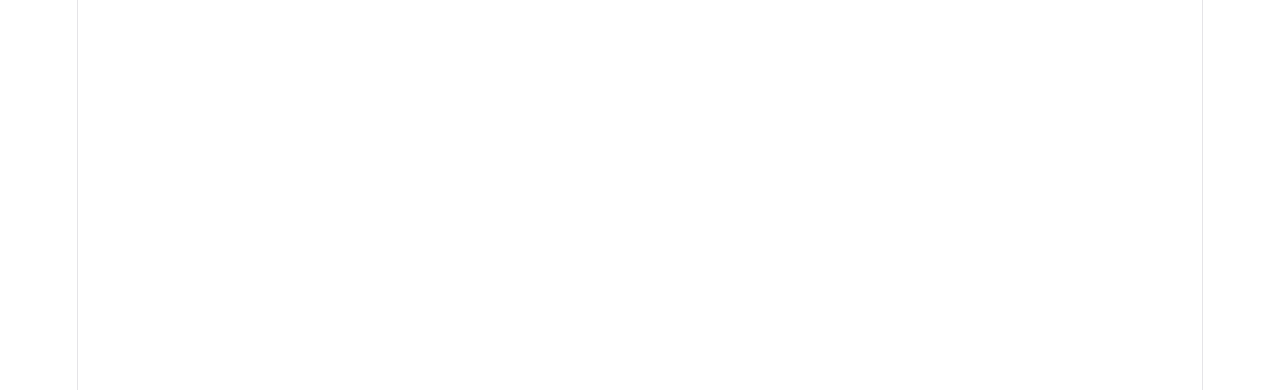
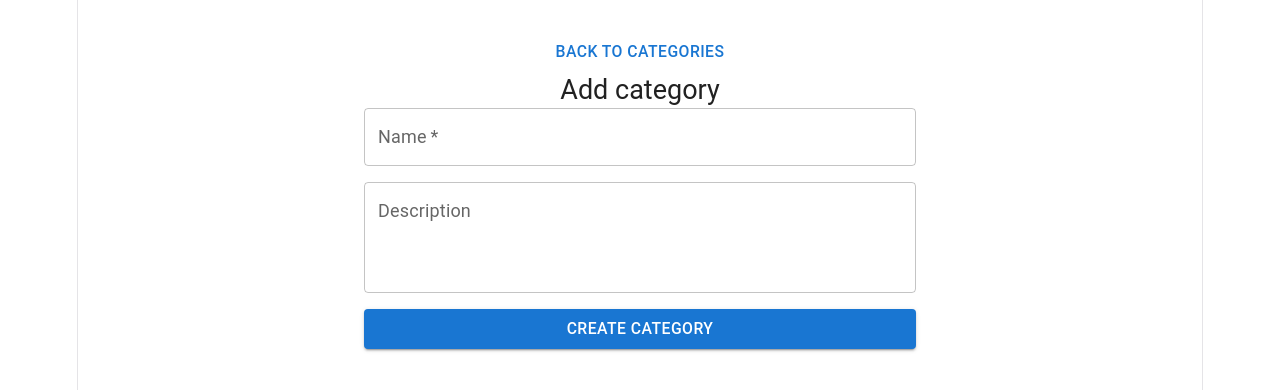
Before and after one commit to The-Five-Stack/quizzer-ui, a React (Vite) app: page /categories/new in a window 1280 px wide. Before the commit this address had no page. Shown: the top 390 px of the page. Built offline with nearby package versions, Linux system fonts and the light colour scheme.

Commit message:
feat: add CreateCategoryForm and integrate category creation functionality

```diff
--- a/src/App.tsx
+++ b/src/App.tsx
@@ -8,6 +8,7 @@ import CssBaseline from "@mui/material/CssBaseline";
 import AddQuestionForm from "./pages/AddQuestionForm"
 import AddAnswerForm from "./pages/AddAnswerForm";
 import CategoryList from "./pages/CategoryList";
+import CreateCategoryForm from "./pages/CreateCategoryForm";
 /**
  * Root App component that sets up the SPA routing structure.
  * Routes:
@@ -28,6 +29,7 @@ function App() {
           <Route path="/quizzes/:id/questions" element={<AddQuestionForm />} />
           <Route path="/questions/:questionId/answers" element={<AddAnswerForm />} />
           <Route path="/categories" element={<CategoryList />} />
+          <Route path="/categories/new" element={<CreateCategoryForm />} />
         </Routes>
       </BrowserRouter>
       <CssBaseline />
--- a/src/api.ts
+++ b/src/api.ts
@@ -1,3 +1,5 @@
+import type { Category } from "./types/quiz";
+
 type CreateQuizPayload = {
   name: string;
   description: string;
@@ -192,6 +194,20 @@ export const fetchCategoriesWithAuth = async () => {
   return fetchWithAuth("/api/categories");
 };
 
+type CreateCategoryPayload = {
+  name: string;
+  description: string;
+};
+
+export const createCategory = async (
+  payload: CreateCategoryPayload,
+): Promise<Category> => {
+  return fetchWithAuth("/api/categories", {
+    method: "POST",
+    body: JSON.stringify(payload),
+  });
+};
+
 export const deleteCategory = async (categoryId: number): Promise<void> => {
   await fetchWithAuth(`/api/categories/${categoryId}`, {
     method: "DELETE",
--- a/src/pages/CategoryList.tsx
+++ b/src/pages/CategoryList.tsx
@@ -6,9 +6,12 @@ import IconButton from "@mui/material/IconButton";
 import { deleteCategory, fetchCategoriesWithAuth } from "../api";
 import { DataGrid } from "@mui/x-data-grid";
 import Box from '@mui/material/Box';
+import Button from "@mui/material/Button";
+import { useNavigate } from "react-router-dom";
 import "./CategoryList.css";
 
 export default function CategoryList() {
+    const navigate = useNavigate();
     const [categories, setCategories] = useState<Category[]>([]);
     const columns: GridColDef[] = [
         { field: "name", headerName: "Name", flex: 1, minWidth: 120 },
@@ -60,6 +63,14 @@ export default function CategoryList() {
                 <h2 >
                     Category Management
                 </h2>
+                <Button
+                    variant="contained"
+                    size="small"
+                    onClick={() => navigate("/categories/new")}
+                    sx={{ mt: 1 }}
+                >
+                    Add category
+                </Button>
             </Box>
             <Box className="category-grid-wrap">
                 <DataGrid
--- /dev/null
+++ b/src/pages/CreateCategoryForm.tsx
@@ -0,0 +1,107 @@
+import { useState } from "react";
+import {
+  Alert,
+  Box,
+  Button,
+  Container,
+  TextField,
+  Typography,
+} from "@mui/material";
+import { useNavigate } from "react-router-dom";
+import { createCategory } from "../api";
+import "./CreateQuizForm.css";
+
+export default function CreateCategoryForm() {
+  const [name, setName] = useState("");
+  const [description, setDescription] = useState("");
+  const [errorMessage, setErrorMessage] = useState<string | null>(null);
+  const [successMessage, setSuccessMessage] = useState<string | null>(null);
+  const [isSubmitting, setIsSubmitting] = useState(false);
+
+  const navigate = useNavigate();
+
+  const handleSubmit = async () => {
+    const normalizedName = name.trim();
+    const normalizedDescription = description.trim();
+
+    setErrorMessage(null);
+    setSuccessMessage(null);
+
+    if (!normalizedName) {
+      setErrorMessage("Name is required.");
+      return;
+    }
+
+    setIsSubmitting(true);
+    try {
+      await createCategory({
+        name: normalizedName,
+        description: normalizedDescription,
+      });
+      setSuccessMessage("Category created successfully.");
+      setName("");
+      setDescription("");
+    } catch (error) {
+      console.error("Failed to create category:", error);
+      setErrorMessage(
+        error instanceof Error ? error.message : "Failed to create category.",
+      );
+    } finally {
+      setIsSubmitting(false);
+    }
+  };
+
+  return (
+    <Container maxWidth="sm" className="create-quiz-page">
+      <Button
+        className="create-quiz-back-btn"
+        onClick={() => navigate("/categories")}
+      >
+        Back to categories
+      </Button>
+
+      <Typography variant="h5" className="create-quiz-title">
+        Add category
+      </Typography>
+
+      {errorMessage && (
+        <Alert severity="error" className="create-quiz-error">
+          {errorMessage}
+        </Alert>
+      )}
+      {successMessage && (
+        <Alert severity="success" className="create-quiz-error">
+          {successMessage}
+        </Alert>
+      )}
+
+      <Box className="create-quiz-form">
+        <TextField
+          label="Name"
+          value={name}
+          onChange={(e) => setName(e.target.value)}
+          required
+          fullWidth
+        />
+
+        <TextField
+          label="Description"
+          value={description}
+          onChange={(e) => setDescription(e.target.value)}
+          multiline
+          rows={3}
+          fullWidth
+        />
+
+        <Button
+          variant="contained"
+          onClick={handleSubmit}
+          fullWidth
+          disabled={isSubmitting}
+        >
+          {isSubmitting ? "Creating…" : "Create category"}
+        </Button>
+      </Box>
+    </Container>
+  );
+}
```
